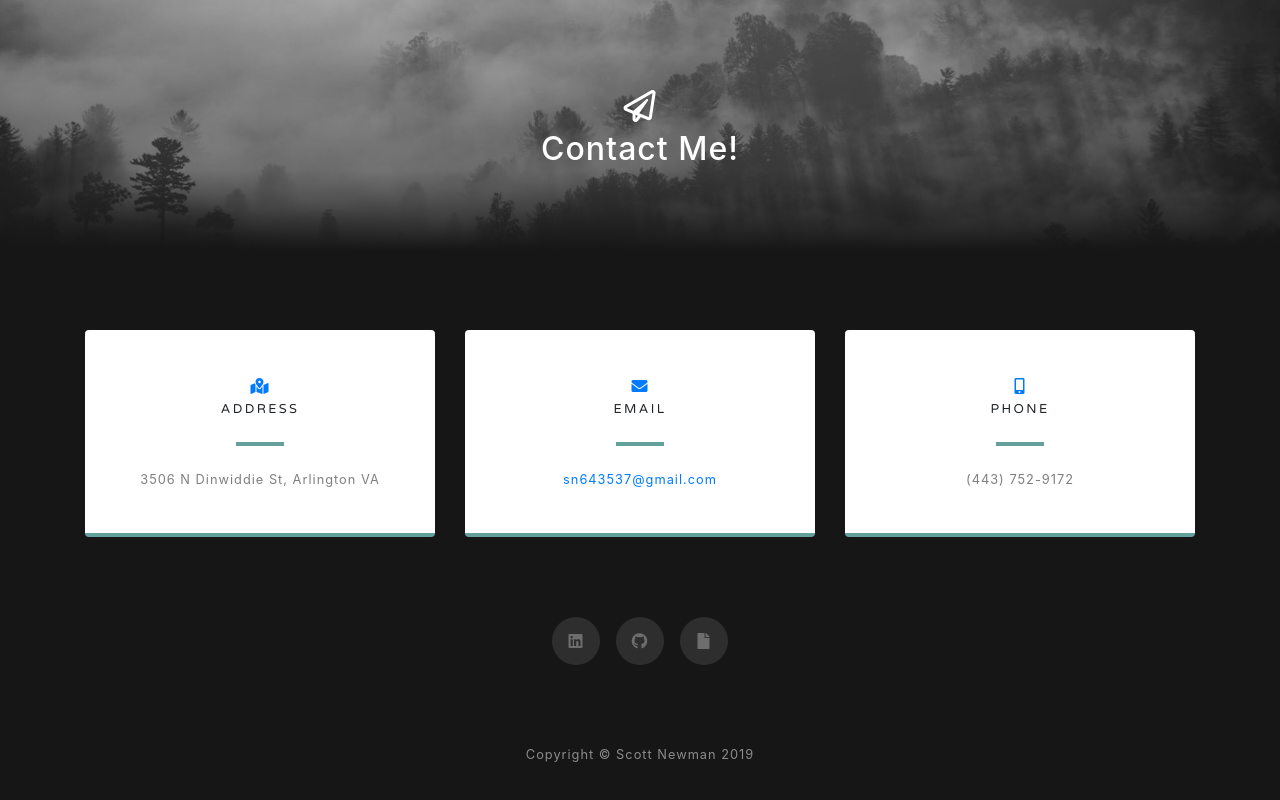
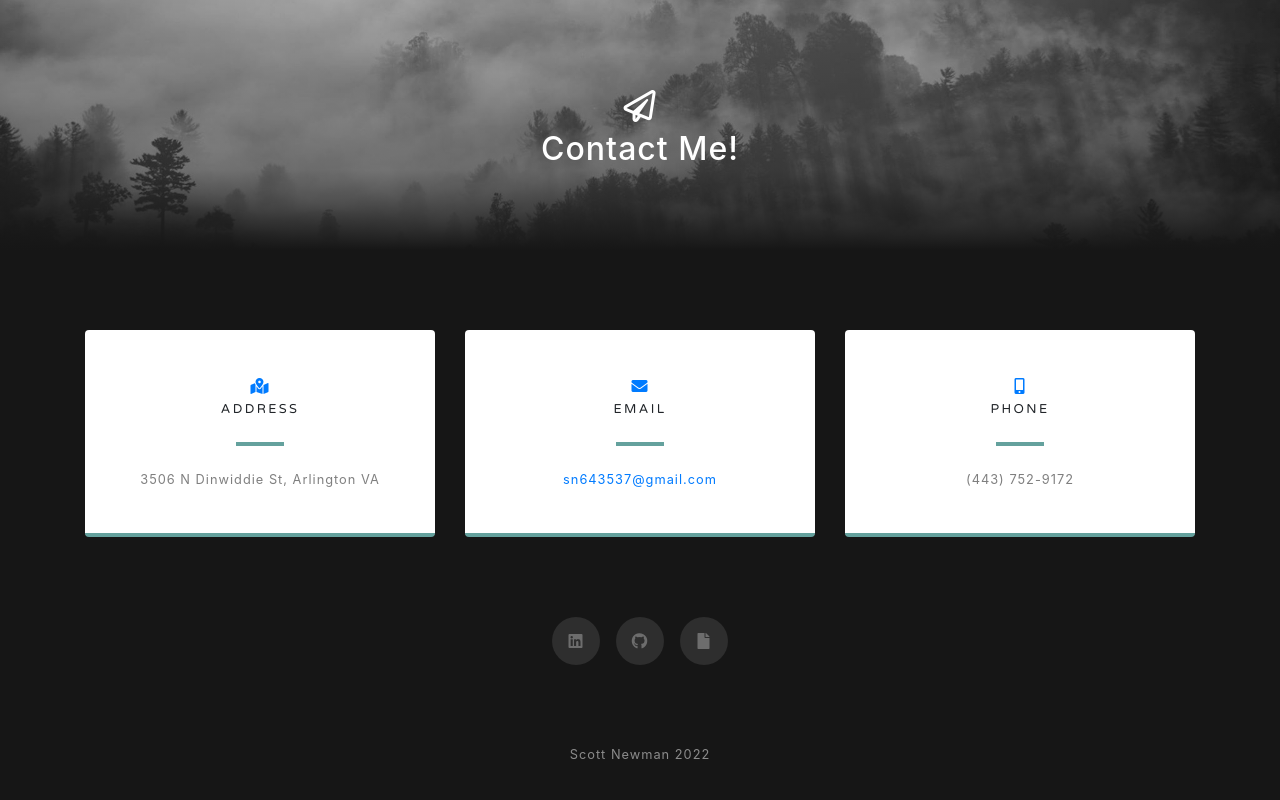
Before and after one commit to NewmanScott/NewmanScott.github.io, a website with bundled scripts: page index.html in a window 1280 px wide. Shown: the part 3181-3981 px from the top of the page. Built offline with nearby package versions, Linux system fonts and the light colour scheme.

Commit message:
Update index.html

```diff
--- a/index.html
+++ b/index.html
@@ -215,7 +215,7 @@
   <!-- Footer -->
   <footer class="bg-black small text-center text-white-50">
     <div class="container">
-      Copyright &copy; Scott Newman 2019
+      Scott Newman 2022
     </div>
   </footer>
 
```
